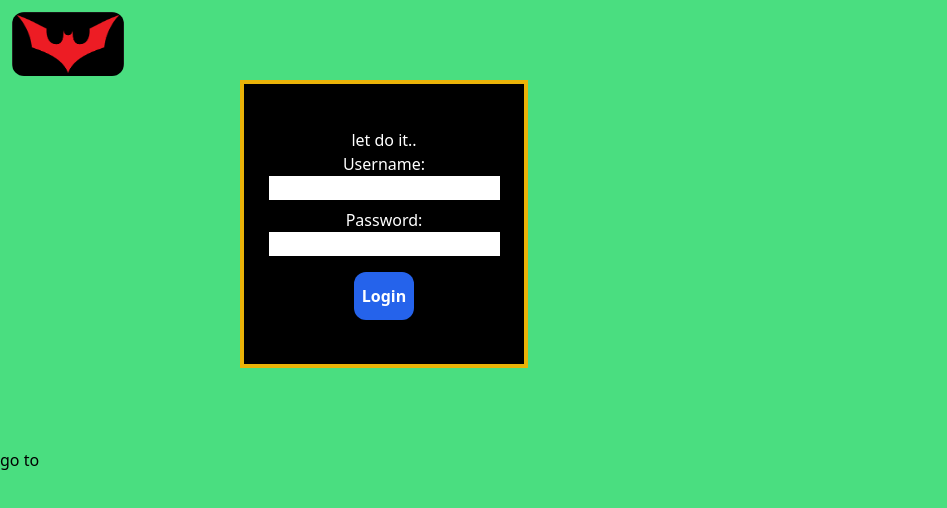
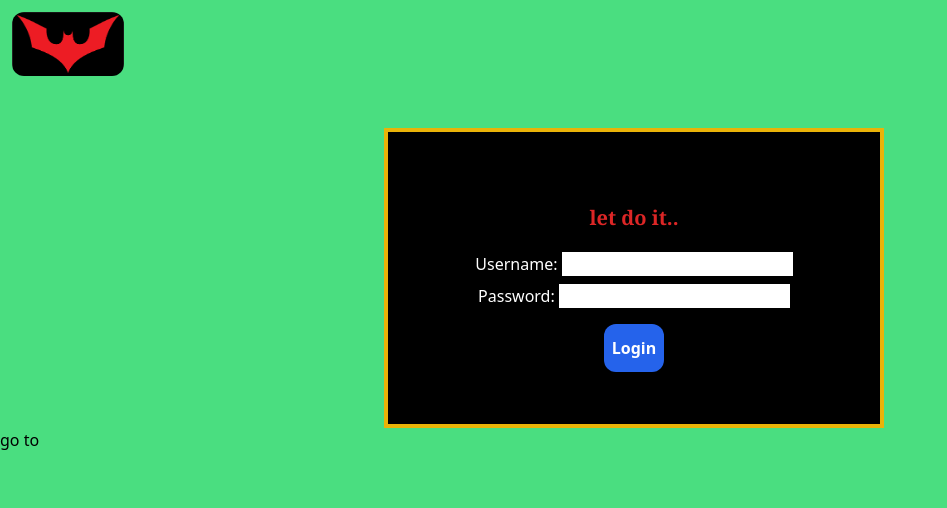
Before and after one commit to karthikn-pk/Movie_screenplay, a website: page Login/index.html in a window 1280 px wide. Shown: the whole page, without its empty margins (0-947 px from the left). Drawn offline with Linux system fonts and the light colour scheme.

Commit message:
tailwindcss updated

```diff
--- a/Login/index.html
+++ b/Login/index.html
@@ -12,16 +12,16 @@
     <div class="absolute left-0 top-0 mt-3 ml-3"> <img class="rounded-xl w-28 h-16" src="images.png" alt="">
     </div>
 
-    <div class="flex text-white bg-black flex-col justify-center text-center my-20 ml-60 h-72 w-72 border-yellow-500 border-4" >
+    <div class="flex text-white bg-black flex-col justify-center text-center ml-[30%] mt-[10%] h-[300px] w-[500px] border-yellow-500 border-4" >
 
-        <h1>let do it..</h1>
+        <h1 class="text-red-600 p-5 font-bold font-serif text-xl">let do it..</h1>
 
         <div class="inline mb-2">
-            <label for="username" class="inline">Username:</label>
+            <label for="username" class="inline-block">Username:</label>
             <input type="text" id="username" autocomplete="username">
         </div>
         <div class="container_password">
-            <label for="password">Password:</label>
+            <label for="password" class="inline-block">Password:</label>
             <input type="password" id="password" autocomplete="current-password">
         </div>
         <div class="btn">
```
Also changed, not shown: Login/output.css.
